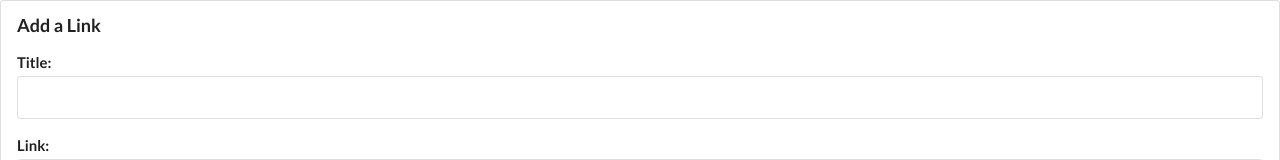
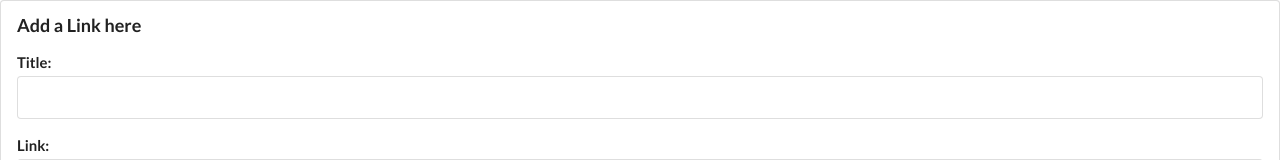
Before and after one commit to midouwell/vote, an Angular app: page / in a window 1280 px wide. Shown: the top 160 px of the page. Built offline with nearby package versions, Linux system fonts and the light colour scheme.

Commit message:
Update app.component.html
add link here

```diff
--- a/src/app/app.component.html
+++ b/src/app/app.component.html
@@ -1,5 +1,5 @@
 <form class="ui large form segment">
-  <h3 class="ui header">Add a Link</h3>
+  <h3 class="ui header">Add a Link here</h3>
   <div class="field">
     <label for="title">Title:</label>
     <input name="title" id="title" #newtitle>
```
